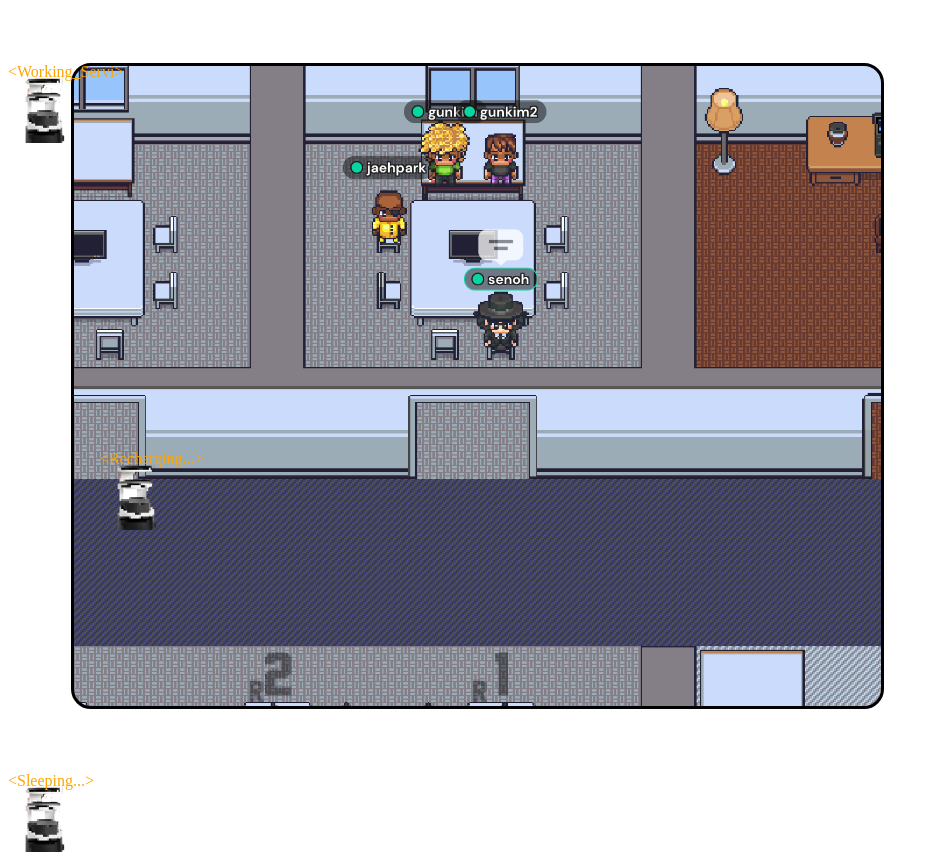
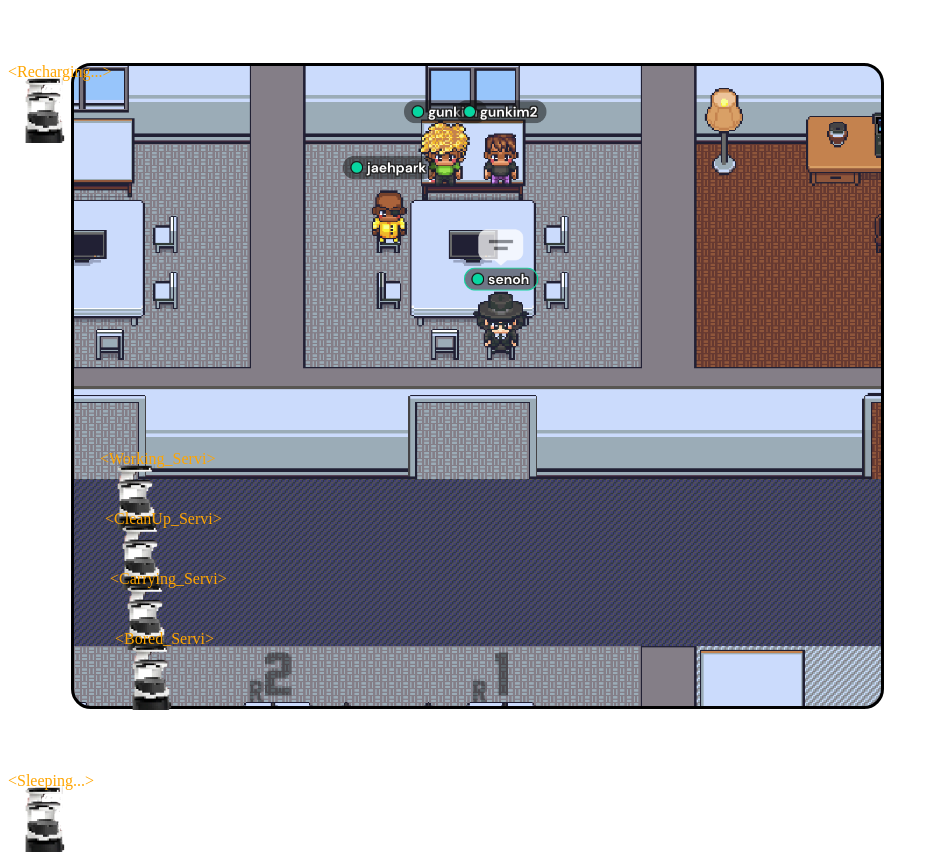
Before and after one commit to Hyunja27/draggableComponent, a React (Create React App) app in the folder main_app/: page / in a window 1280 px wide. Shown: the whole page, without its empty margins (0-939 px from the left). Built offline with nearby package versions, Linux system fonts and the light colour scheme.

Commit message:
:sparkles: 05/27_making_gap_coordinate #8

```diff
--- a/main_app/src/BearStudyCafe.tsx
+++ b/main_app/src/BearStudyCafe.tsx
@@ -7,12 +7,12 @@ import Robot from './component/Robot';
 function BearStudyCafe() {
   return (
     <div className="App">
-        <Robot name={"Working_Servi"} />
+        <Robot name={"Recharging..."}/>
         <Draggable>
-          <Robot name={"Recharging..."}/>
-          {/* <Robot name={"CleanUp_Servi"} />
+          <Robot name={"Working_Servi"} />
+          <Robot name={"CleanUp_Servi"} />
           <Robot name={"Carrying_Servi"} />
-          <Robot name={"Bored_Servi"} /> */}
+          <Robot name={"Bored_Servi"} />
         </Draggable>
         <Robot name={"Sleeping..."} />
     </div>
--- a/main_app/src/component/Draggable.tsx
+++ b/main_app/src/component/Draggable.tsx
@@ -13,12 +13,13 @@ import { ROBOT_SIZE, ZONE_HEIGHT, ZONE_WIDTH } from '../theme/size';
 
 // == main part ==
 
-export default function Draggable( props :any ){
+export default function Draggable( {children} : {children: ReactElement | ReactElement[] | undefined} ){
   const droppableZone = useRef<HTMLDivElement>( null );
 
   const GiveDraggableAttr = ( singleElem :ReactElement, idx :number ) => {
     const [xPosition, setXPos] = useState<Number>(100 + idx * 5);
     const [yPosition, setYPos] = useState<Number>(450 + idx * 60);
+    const [gap, setGap] = useState<Array<Number>>([0,0]);
 
     const isInDroppableZone = ( xPos:number, yPos:number ) => {
       const zoneBoundaryXmin = droppableZone.current?.getBoundingClientRect().left ? droppableZone?.current?.getBoundingClientRect().left : 0
@@ -27,31 +28,31 @@ export default function Draggable( props :any ){
       const zoneBoundaryYmax = droppableZone.current?.getBoundingClientRect().bottom ? droppableZone?.current?.getBoundingClientRect().bottom : 0
 
       if ( xPos <= zoneBoundaryXmin ){
-        setXPos(zoneBoundaryXmin);
+        setXPos(zoneBoundaryXmin - Number(gap[0]));
         if( yPos <= zoneBoundaryYmin ){
-          setYPos(zoneBoundaryYmin);
+          setYPos(zoneBoundaryYmin - Number(gap[1]));
         }else if( yPos + ROBOT_SIZE >= zoneBoundaryYmax ){
-          setYPos(zoneBoundaryYmax - ROBOT_SIZE);
+          setYPos(zoneBoundaryYmax - ROBOT_SIZE - Number(gap[1]));
         }else{
-          setYPos(yPos);
+          setYPos(yPos - Number(gap[1]));
         }
       }else if( xPos + ROBOT_SIZE >= zoneBoundaryXmax ){
-        setXPos(zoneBoundaryXmax - ROBOT_SIZE);
+        setXPos(zoneBoundaryXmax - ROBOT_SIZE - Number(gap[0]));
         if( yPos <= zoneBoundaryYmin ){
-          setYPos(zoneBoundaryYmin);
+          setYPos(zoneBoundaryYmin - Number(gap[1]));
         }else if( yPos + ROBOT_SIZE >= zoneBoundaryYmax ){
-          setYPos(zoneBoundaryYmax - ROBOT_SIZE);
+          setYPos(zoneBoundaryYmax - ROBOT_SIZE - Number(gap[1]));
         }else{
-          setYPos(yPos);
+          setYPos(yPos - Number(gap[1]));
         }
       }else{
-        setXPos(xPos);
+        setXPos(xPos - Number(gap[0]));
         if( yPos <= zoneBoundaryYmin ){
-          setYPos(zoneBoundaryYmin);
+          setYPos(zoneBoundaryYmin - Number(gap[1]));
         }else if( yPos + ROBOT_SIZE >= zoneBoundaryYmax ){
-          setYPos(zoneBoundaryYmax - ROBOT_SIZE);
+          setYPos(zoneBoundaryYmax - ROBOT_SIZE - Number(gap[1]));
         }else{
-          setYPos(yPos);
+          setYPos(yPos - Number(gap[1]));
         }
       };
     };
@@ -59,8 +60,10 @@ export default function Draggable( props :any ){
 		const dragStart = (e:any) => {
       const img = new Image();
       e.dataTransfer.setDragImage(img, 0, 0);
-      setXPos(e.clientX);
-      setYPos(e.clientY);
+      // const originx =
+      console.log(" xPos_Done => ", e.clientX);
+      console.log(" YPos_Done => ", e.clientY);
+      setGap([Number(e.clientX) - Number(xPosition), Number(e.clientY) - Number(yPosition)]);
     };
 
     const handleDrag = ( e:any ) => {
@@ -72,8 +75,6 @@ export default function Draggable( props :any ){
     };
 
     const detectDragEnd = ( e:any ) => {
-      console.log(" xPos_Done => ", e.clientX);
-      console.log(" YPos_Done => ", e.clientY);
       isInDroppableZone(e.clientX, e.clientY);
     };
 
@@ -86,11 +87,13 @@ export default function Draggable( props :any ){
 
   return(
     <BearStudyCafeZone id='droppableZone' ref={droppableZone}>
-      { props["children"]?.length > 1
-      ? props["children"].map((child : ReactElement, idx : number) => GiveDraggableAttr(child, idx))
-      : props["children"]
-      ? GiveDraggableAttr(props["children"], 0)
-      : null}
+      {
+        children
+        ? Array.isArray(children)
+        ? children?.map((child : ReactElement, idx : number) => GiveDraggableAttr(child, idx))
+        : GiveDraggableAttr(children, 0)
+        : null
+      }
     </BearStudyCafeZone>
   );
 }
```
Also changed, not shown: 1 other file (tests, documents, lock files or other folders).
